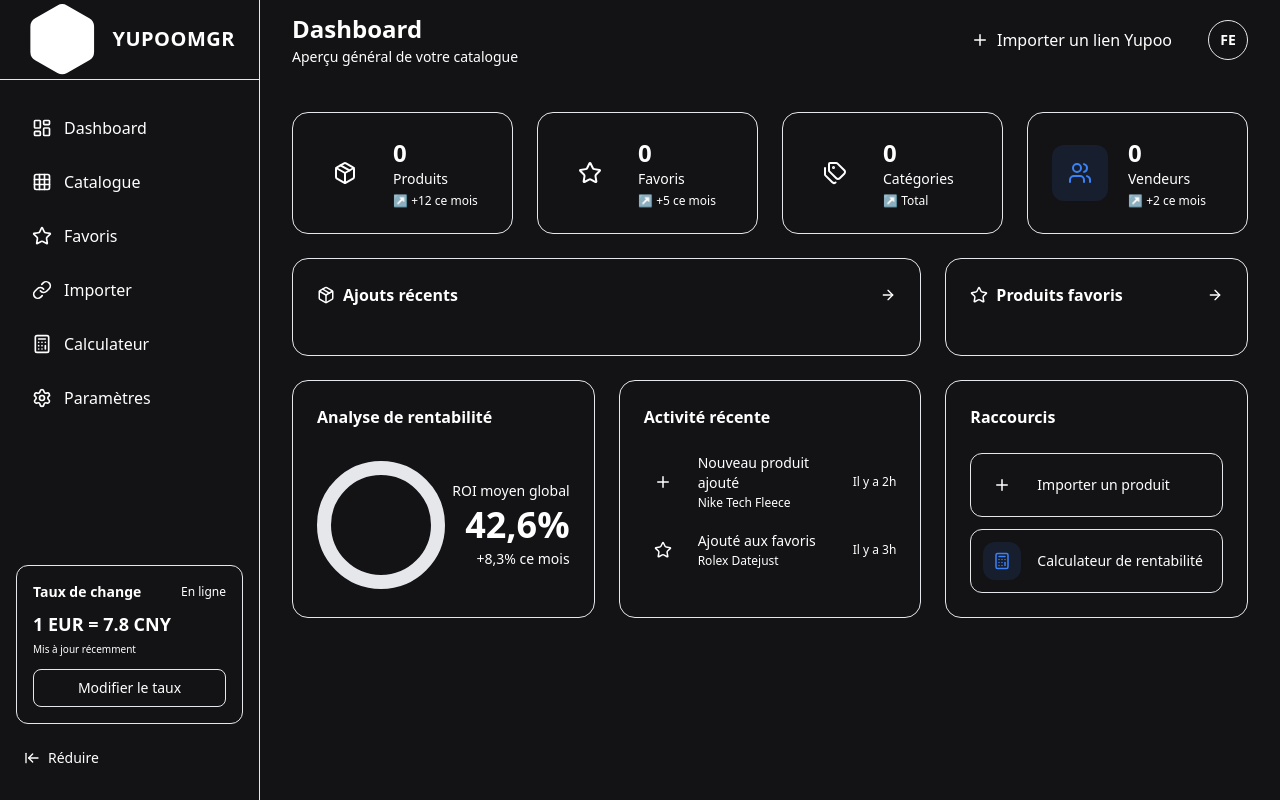
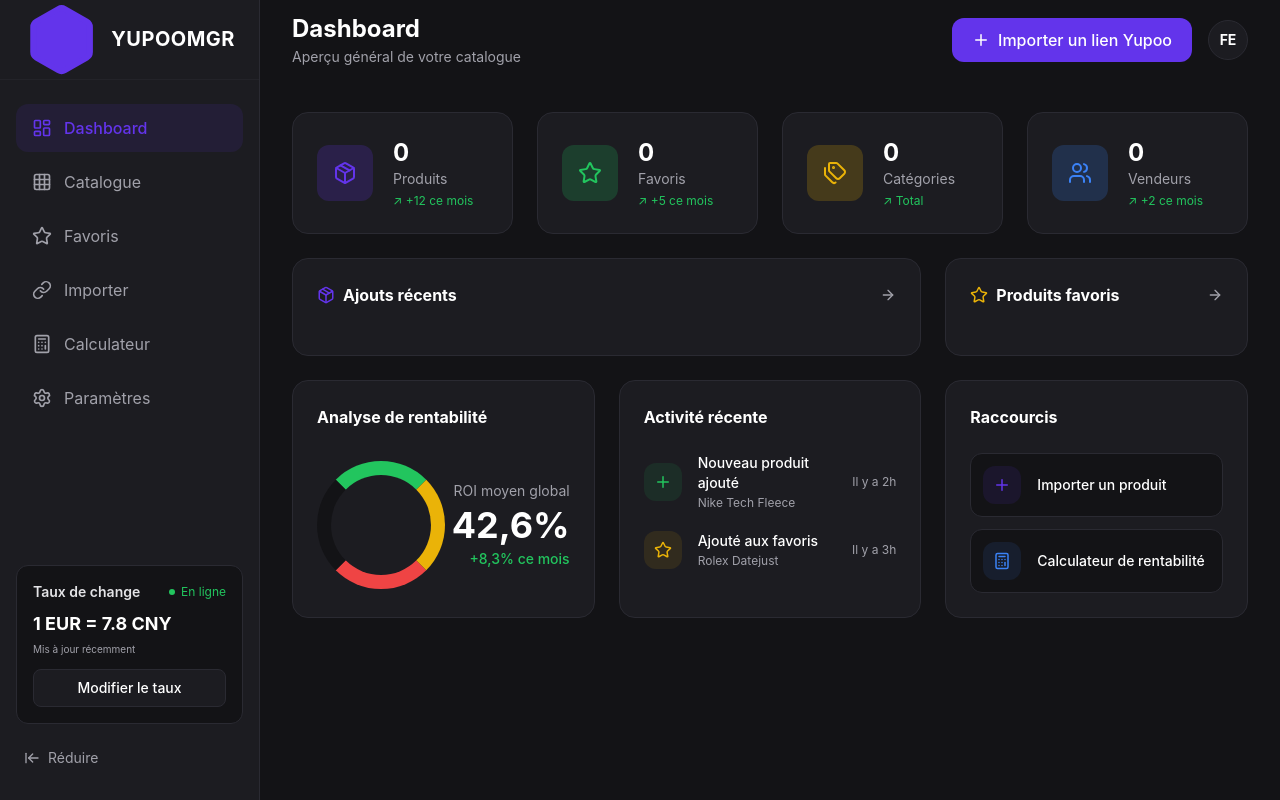
Before and after one commit to Fatih-Emiral/yupoo-manager, a React (Vite) app: page / in a window 1280 px wide. Built offline with nearby package versions, Linux system fonts and the light colour scheme.

Commit message:
Fix Tailwind colors and opacity

```diff
--- a/src/layout/Layout.tsx
+++ b/src/layout/Layout.tsx
@@ -27,7 +27,7 @@ export default function Layout() {
         <div className="h-20 flex items-center px-6 border-b border-border/50">
           <Link to="/" className="flex items-center gap-3">
             <div className="text-accent">
-              <Hexagon fill="currentColor" size="{28}"/>            </div>
+            <Hexagon fill="currentColor" size="{28}"/>            </div>
             <span className="text-xl font-bold tracking-wide">YUPOOMGR</span>
           </Link>
         </div>
@@ -60,7 +60,9 @@ export default function Layout() {
           <div className="bg-background rounded-xl p-4 border border-border">
             <div className="flex justify-between items-center mb-2">
               <span className="text-sm font-semibold text-secondary">Taux de change</span>
-              <span className="flex items-center gap-1.5 text-xs text-success"><div className="w-1.5 h-1.5 rounded-full bg-success"></div> En ligne</span>
+              <span className="flex items-center gap-1.5 text-xs text-success">
+                <div className="w-1.5 h-1.5 rounded-full bg-success"></div> En ligne
+              </span>
             </div>
             <p className="text-lg font-bold mb-1">1 EUR = {settings.exchangeRate} CNY</p>
             <p className="text-[10px] text-muted mb-3">Mis à jour récemment</p>
--- a/src/pages/Dashboard.tsx
+++ b/src/pages/Dashboard.tsx
@@ -26,16 +26,14 @@ export default function Dashboard() {
 
       {/* Ligne 1 : Statistiques */}
       <div className="grid grid-cols-1 md:grid-cols-4 gap-6">
-        <StatCard icon={Package} label="Produits" value={products.length} subtext="+12 ce mois" colorClass="bg-accent/10 text-accent" />
-        <StatCard icon={Star} label="Favoris" value={favoriteProducts.length} subtext="+5 ce mois" colorClass="bg-success/10 text-success" />
-        <StatCard icon={Tags} label="Catégories" value={new Set(products.map(p=>p.category)).size} subtext="Total" colorClass="bg-warning/10 text-warning" />
-        <StatCard icon={Users} label="Vendeurs" value={new Set(products.map(p=>p.seller).filter(Boolean)).size} subtext="+2 ce mois" colorClass="bg-blue-500/10 text-blue-500" />
+        <StatCard icon={Package} label="Produits" value={products.length} subtext="+12 ce mois" colorClass="bg-accent/20 text-accent" />
+        <StatCard icon={Star} label="Favoris" value={favoriteProducts.length} subtext="+5 ce mois" colorClass="bg-success/20 text-success" />
+        <StatCard icon={Tags} label="Catégories" value={new Set(products.map(p=>p.category)).size} subtext="Total" colorClass="bg-warning/20 text-warning" />
+        <StatCard icon={Users} label="Vendeurs" value={new Set(products.map(p=>p.seller).filter(Boolean)).size} subtext="+2 ce mois" colorClass="bg-blue-500/20 text-blue-500" />
       </div>
 
-      {/* Ligne 2 : Grilles */}
       <div className="grid grid-cols-1 xl:grid-cols-3 gap-6">
 
-        {/* Ajouts Récents (2/3) */}
         <div className="xl:col-span-2 bg-surface rounded-2xl border border-border p-6">
           <div className="flex justify-between items-center mb-6">
             <h2 className="font-bold flex items-center gap-2"><Package size={18} className="text-accent"/> Ajouts récents</h2>
--- a/tailwind.config.js
+++ b/tailwind.config.js
@@ -7,19 +7,21 @@ export default {
   theme: {
     extend: {
       colors: {
-        app: {
-          bg: '#131316',
-          sidebar: '#18181C',
-          card: '#1C1C21',
-          border: '#2A2A32',
-          primary: '#6334EB',
-          primaryHover: '#5229C8',
-          text: '#FFFFFF',
-          muted: '#A1A1AA',
-          success: '#22C55E',
-          warning: '#EAB308',
-          danger: '#EF4444'
-        }
+        background: '#131316',
+        surface: '#1C1C21',
+        'surface-hover': '#25252B',
+        border: '#2A2A32',
+        primary: '#FFFFFF',
+        secondary: '#E4E4E7',
+        muted: '#A1A1AA',
+        accent: '#6334EB',
+        'accent-hover': '#5229C8',
+        success: '#22C55E',
+        warning: '#EAB308',
+        danger: '#EF4444',
+      },
+      fontFamily: {
+        sans: ['Inter', 'system-ui', 'sans-serif'],
       }
     },
   },
```
